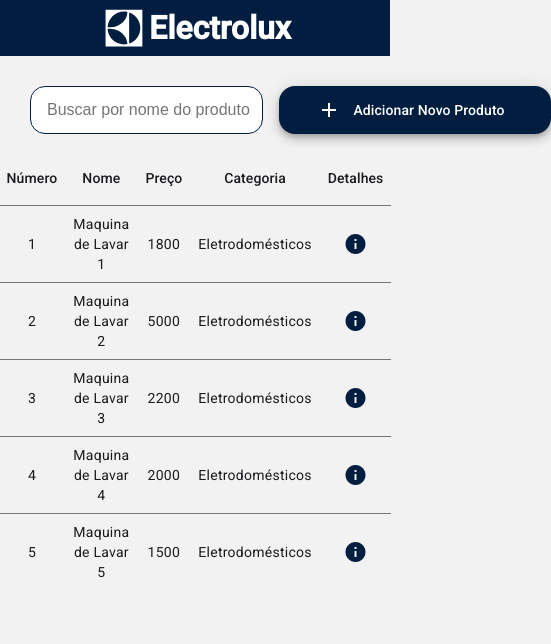
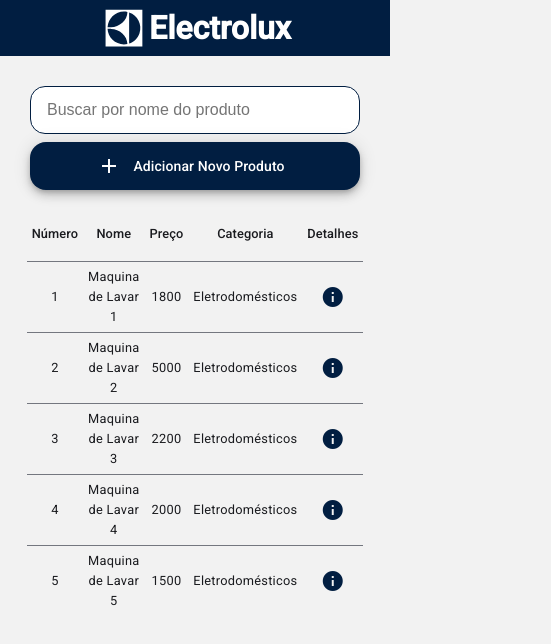
Before and after one commit to luccahonorio/Electrolux, an Angular app: page / in a window 390 px wide. Shown: the top 644 px of the page, 551 px wide, since content can reach past the window. Built offline with nearby package versions, Linux system fonts and the light colour scheme; data requests are answered from the project's data file.

Commit message:
feat: making the page responsive

```diff
--- a/src/app/components/table/table.component.css
+++ b/src/app/components/table/table.component.css
@@ -40,3 +40,26 @@
   color: var(--primary-color);
   cursor: pointer;
 }
+
+
+@media (max-width: 536px) {
+  .search-container {
+    flex-direction: column;
+  }
+
+  .search-bar{
+    width: 100%;
+    margin-bottom: 0.5rem;
+  }
+
+  .searchItem {
+    width: 100%;
+    text-align: center;
+  }
+
+  th,
+  td {
+    font-size: 0.8rem;
+    padding: 5px;
+  }
+}
```
